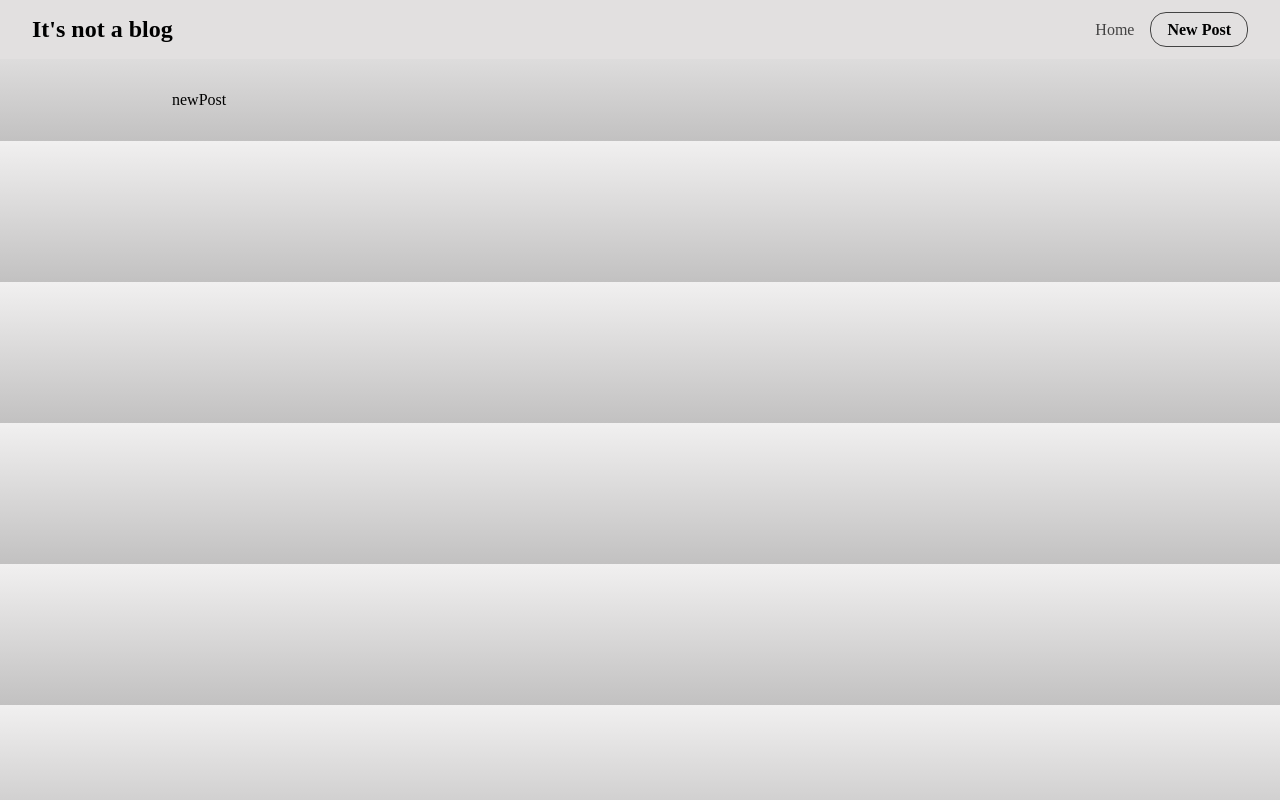
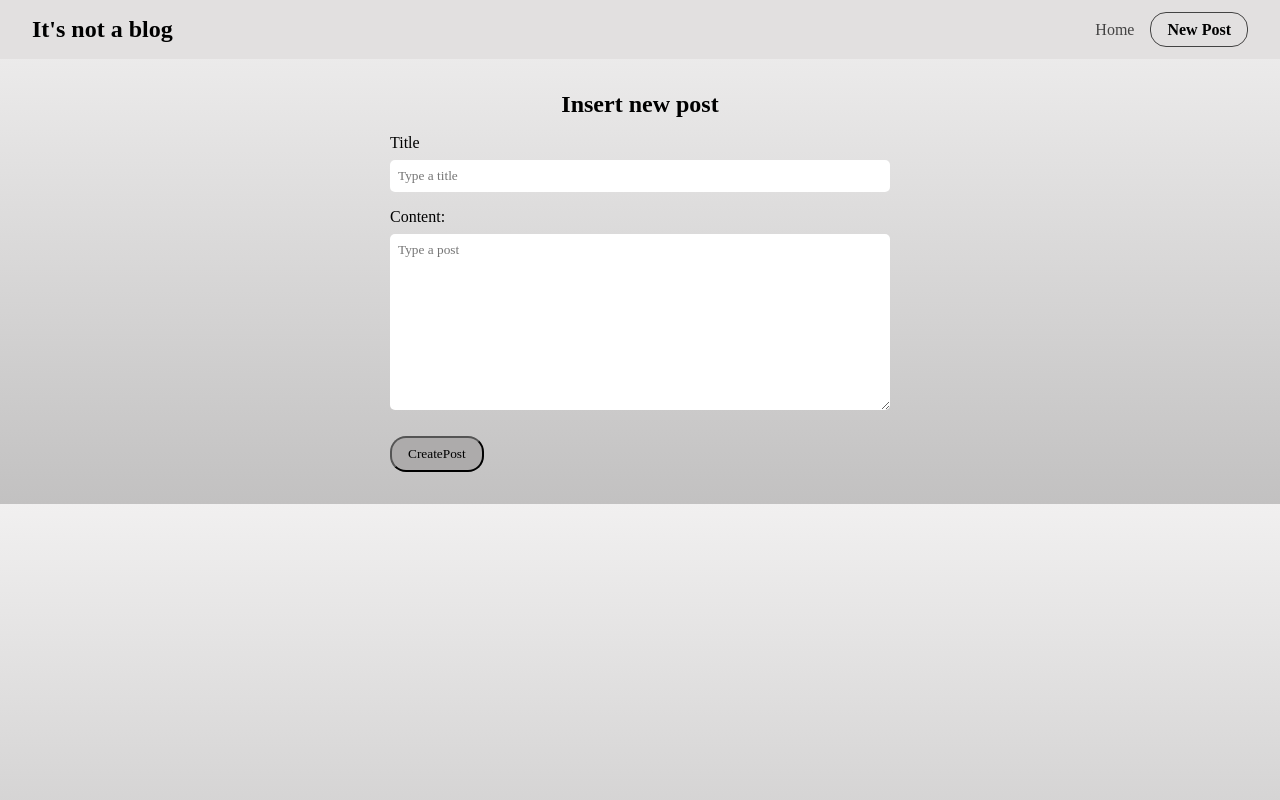
Before and after one commit to LucasCarvalho23/pseudo-blog, a React (Vite) app: page /new in a window 1280 px wide. Built offline with nearby package versions, Linux system fonts and the light colour scheme; a web font is replaced by a local one.

Commit message:
CSS new post

```diff
--- a/index.html
+++ b/index.html
@@ -2,7 +2,6 @@
 <html lang="en">
   <head>
     <meta charset="UTF-8" />
-    <link rel="icon" type="image/svg+xml" href="/vite.svg" />
     <meta name="viewport" content="width=device-width, initial-scale=1.0" />
     <link rel="preconnect" href="https://fonts.googleapis.com">
     <link rel="preconnect" href="https://fonts.gstatic.com" crossorigin>
--- /dev/null
+++ b/src/axios/config.js
@@ -0,0 +1,10 @@
+import axios from "axios";
+
+const blogFetch = axios.create({
+    baseURL: "https://jsonplaceholder.typicode.com",
+    headers: {
+        "Content-Type": "application/json",
+    },
+})
+
+export default blogFetch
--- a/src/routes/home-index.jsx
+++ b/src/routes/home-index.jsx
@@ -2,7 +2,7 @@ import React from 'react'
 import { useState, useEffect } from 'react'
 import { Link } from 'react-router-dom'
 import './home-style.css'
-import axios from 'axios'
+import blogFetch from '../axios/config'
 
 const Home = () => {
 
@@ -12,7 +12,7 @@ const Home = () => {
 
     try {
 
-      const response = await axios.get("https://jsonplaceholder.typicode.com/posts")
+      const response = await blogFetch.get("/posts")
       const data = response.data
       setPosts(response.data)
 
--- a/src/routes/home-style.css
+++ b/src/routes/home-style.css
@@ -21,6 +21,7 @@ h1 {
 }
 
 .btn-class {
+    margin-top: 10px;
     background-color: rgb(173, 171, 171);
     color: black;
     opacity: 1;
--- a/src/routes/newPost-index.jsx
+++ b/src/routes/newPost-index.jsx
@@ -1,10 +1,25 @@
 import React from 'react'
+import './newPost-style.css'
 
 const newPost = () => {
   return (
-    <>
-        <div>newPost</div>
-    </>
+    <div className = 'new-post-class'>
+      <h2>Insert new post</h2>
+      <form>
+        <div className = 'form-control-class'>
+          <label htmlFor=' = "title-class'>Title</label>
+          <input type="text" name = 'title-class' placeholder = 'Type a title' id = "title-id" />
+        </div>
+        <div className='form-control-class'>
+          <label htmlFor=' = "body-class'>Content: </label>
+          <textarea name = 'body-class' placeholder = 'Type a post' id = "body-id" cols = "30" rows = "10" />
+        </div>
+        <p>
+          <input type = "submit" value = "CreatePost" className = 'btn-class'></input>
+        </p>
+      </form>
+
+    </div>
   )
 }
 
--- /dev/null
+++ b/src/routes/newPost-style.css
@@ -0,0 +1,32 @@
+.new-post-class h2 {
+    text-align: center;
+    margin-bottom: 1rem;
+}
+
+form {
+    max-width: 500px;
+    width: 100%;
+    margin: 0 auto;
+}
+
+.form-control-class {
+    display: flex;
+    flex-direction: column;
+    margin-bottom: 1rem;
+}
+
+.form-control-class label {
+    margin-bottom: .5rem;
+}
+
+.form-control-class input {
+    padding: .5rem;
+    border-radius: 5px;
+    border: none;
+}
+
+.form-control-class textarea {
+    padding: .5rem;
+    border-radius: 5px;
+    border: none;
+}
```
